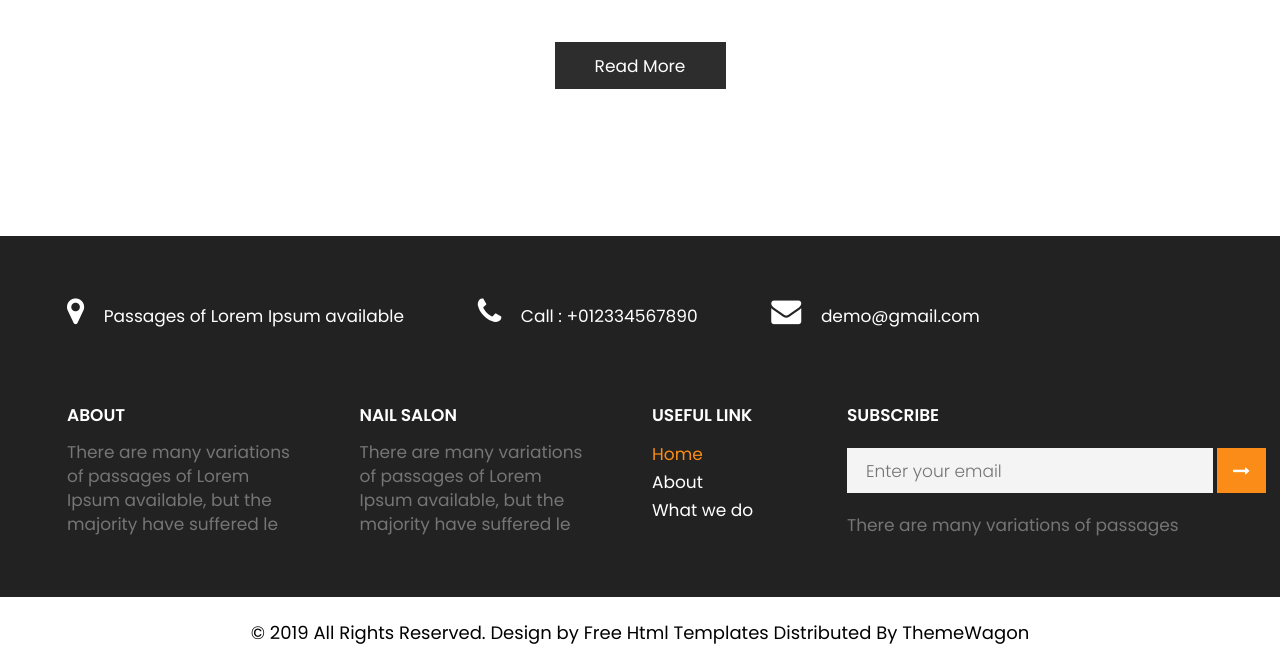
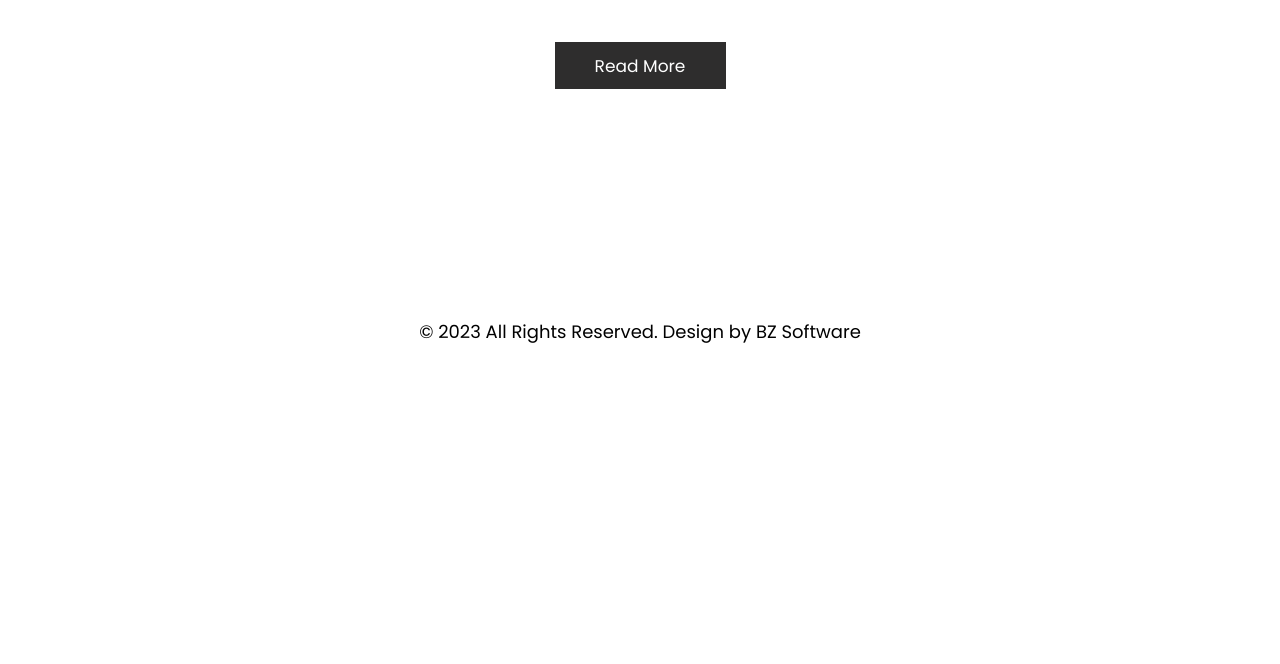
Before and after one commit to vBony/bonita-flor, a PHP site: page /bonita-flor/ in a window 1280 px wide. Shown: the part 2773-3437 px from the top of the page. After the commit the page ends 3116 px from the top, so only its background shows below. Run offline with PHP 8.4, Linux system fonts and the light colour scheme; some libraries are stand-ins or nearby versions; some web fonts are replaced.

Commit message:
removendo footer e alterando copyright

```diff
--- a/app/assets/css/home.css
+++ b/app/assets/css/home.css
@@ -801,8 +801,6 @@ ul.social_icon li a:hover {
 /** footer **/
 
 .footer {
-     background: #222222;
-     padding-top: 60px;
      text-align: center;
 }
 
--- a/app/views/home.php
+++ b/app/views/home.php
@@ -226,46 +226,11 @@
       <!--  footer -->
       <footer>
          <div class="footer">
-            <div class="container">
-               <div class="row">
-                  <div class="col-md-12">
-                     <ul class="conta">
-                        <li><i class="fa fa-map-marker" aria-hidden="true"></i> Passages of Lorem Ipsum available</li>
-                        <li><i class="fa fa-phone" aria-hidden="true"></i> Call : +012334567890</li>
-                        <li> <i class="fa fa-envelope" aria-hidden="true"></i><a href="#"> demo@gmail.com</a></li>
-                     </ul>
-                  </div>
-                  <div class=" col-md-3 col-sm-6">
-                     <h3>About </h3>
-                     <p class="variat">There are many variations of passages of Lorem Ipsum available, but the majority have suffered le</p>
-                  </div>
-                  <div class=" col-md-3 col-sm-6">
-                     <h3>Nail Salon  </h3>
-                     <p class="variat" >There are many variations of passages of Lorem Ipsum available, but the majority have suffered le</p>
-                  </div>
-                  <div class="col-md-2 col-sm-6">
-                     <h3>Useful Link</h3>
-                     <ul class="link_menu">
-                        <li class="active"><a href="index.html">Home</a></li>
-                        <li><a href="about.html"> About</a></li>
-                        <li><a href="we-do.html">What we do</a></li>
-                     </ul>
-                  </div>
-                  <div class="col-md-4 col-sm-6">
-                     <h3>Subscribe</h3>
-                     <form class="bottom_form">
-                        <a class="right_btn" href="Javascript:void(0)"> <i class="fa fa-long-arrow-right" aria-hidden="true"></i></a>
-                        <input class="enter" placeholder="Enter your email" type="text" name="Enter your email">
-                        <p >There are many variations of passages </p>
-                     </form>
-                  </div>
-               </div>
-            </div>
             <div class="copyright">
                <div class="container">
                   <div class="row">
                      <div class="col-md-10 offset-md-1">
-                        <p>© 2019 All Rights Reserved. Design by  <a href="https://html.design/"> Free Html Templates</a> Distributed By <a href="https://themewagon.com">ThemeWagon</a></p>
+                        <p>© 2023 All Rights Reserved. Design by  <a href="https://github.com/bz-software" target="_blank">BZ Software</p>
                      </div>
                   </div>
                </div>
```
